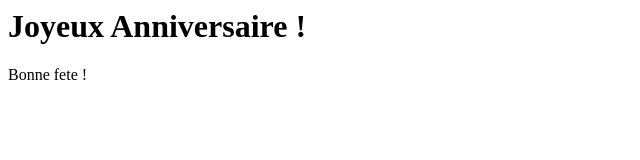
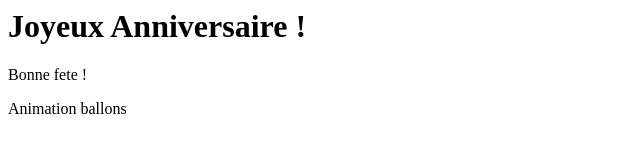
Before and after one commit to ZengueGabrielle/Joyeux-anniversaire-am-lior-, a plain HTML site: page index.html in a window 1280 px wide. Shown: the whole page, without its empty margins (0-640 px from the left). Drawn offline with Linux system fonts and the light colour scheme.

Commit message:
Commit 7 : Ajout animation

```diff
--- a/index.html
+++ b/index.html
@@ -1,2 +1,3 @@
 <h1>Joyeux Anniversaire !</h1>
 <p>Bonne fete !</p>
+<p>Animation ballons</p>
```
